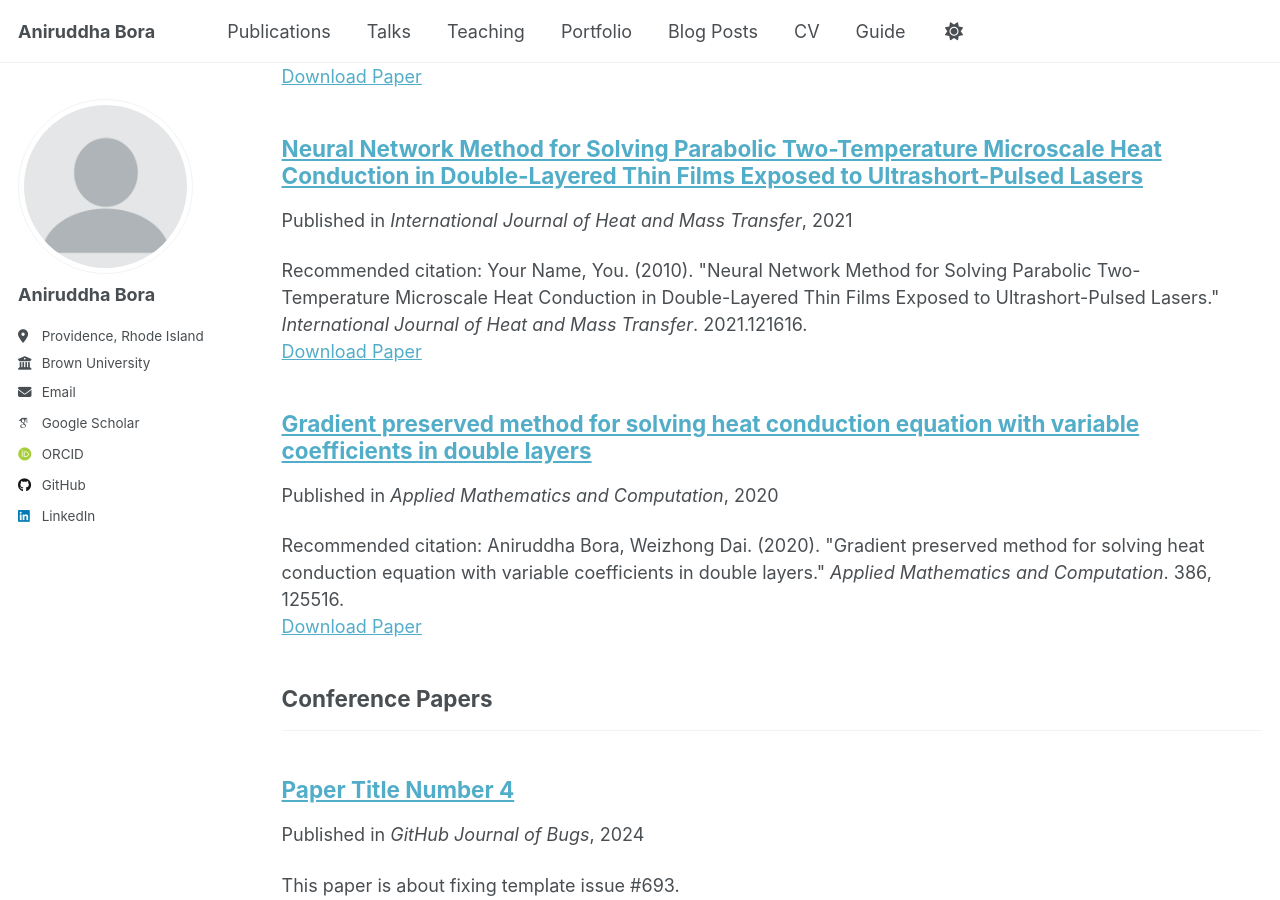
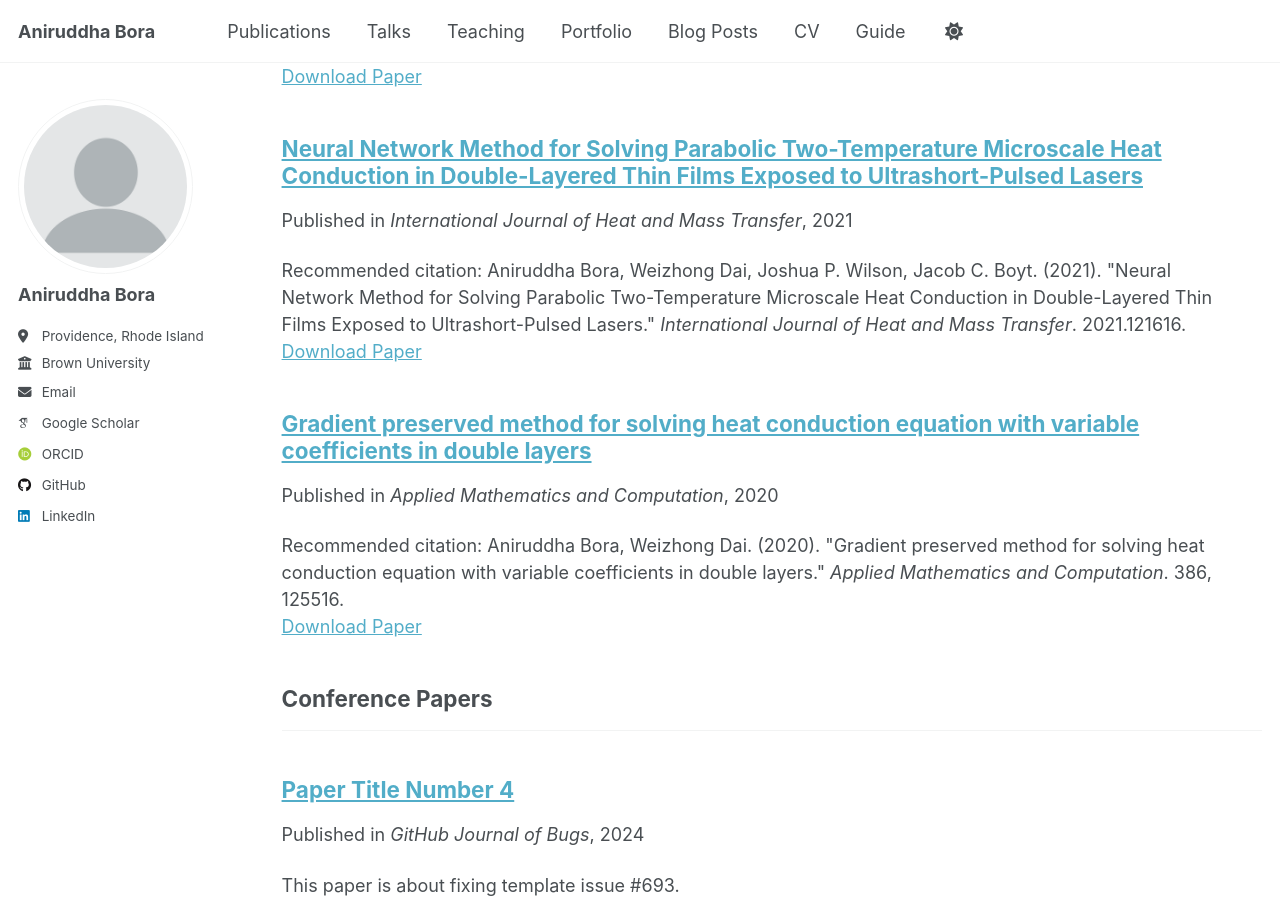
Before and after one commit to aniruddhabora/aniruddhabora.github.io, a Jekyll site: the page built from _pages/publications.html, in a window 1280 px wide and 900 px high, scrolled down 445 px. Built offline with Jekyll 4.4.1, drawn with Linux system fonts in a browser that asks for light colours; some web fonts are replaced.

Commit message:
Update PTTM_2021.md

```diff
--- a/_publications/PTTM_2021.md
+++ b/_publications/PTTM_2021.md
@@ -6,5 +6,5 @@ permalink: https://doi.org/10.1016/j.ijheatmasstransfer.2021.121616
 date: 2021-07-11
 venue: 'International Journal of Heat and Mass Transfer'
 paperurl: 'https://www.sciencedirect.com/science/article/abs/pii/S0017931021007195'
-citation: 'Your Name, You. (2010). &quot;Neural Network Method for Solving Parabolic Two-Temperature Microscale Heat Conduction in Double-Layered Thin Films Exposed to Ultrashort-Pulsed Lasers.&quot; <i>International Journal of Heat and Mass Transfer</i>. 2021.121616.'
+citation: 'Aniruddha Bora, Weizhong Dai, Joshua P. Wilson, Jacob C. Boyt. (2021). &quot;Neural Network Method for Solving Parabolic Two-Temperature Microscale Heat Conduction in Double-Layered Thin Films Exposed to Ultrashort-Pulsed Lasers.&quot; <i>International Journal of Heat and Mass Transfer</i>. 2021.121616.'
 ---
```
